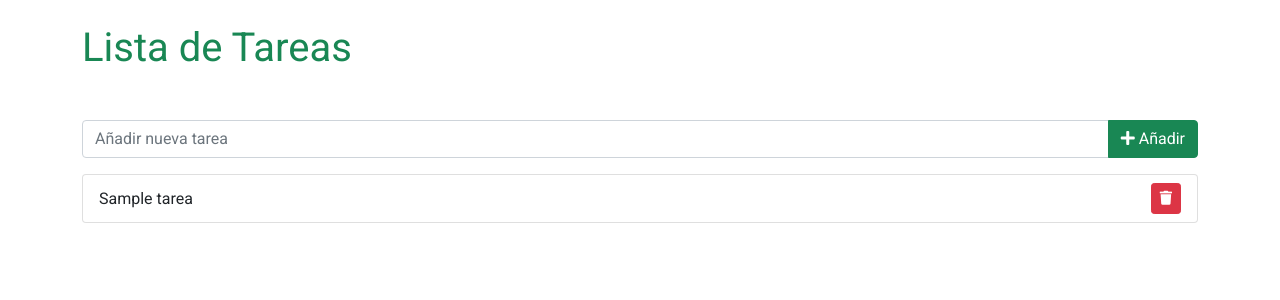
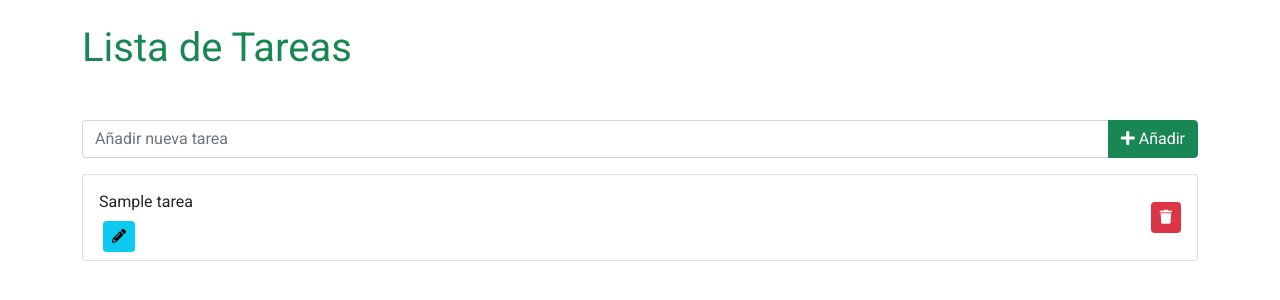
Before and after one commit to DavidDevGt/slim_twig_todo, a PHP site: template templates/tareas.twig in a window 1280 px wide. Shown: the top 300 px of the page. Run offline with PHP 8.4, Linux system fonts and the light colour scheme; the template is opened without the code that fills it: most values are stand-ins (such as "Sample title", 1, 10 or a date in 2020); some libraries are stand-ins or nearby versions.

Commit message:
Add task editing functionality to index.php and tareas.twig

```diff
--- a/templates/tareas.twig
+++ b/templates/tareas.twig
@@ -27,7 +27,15 @@
 			<ul class="list-group">
 				{% for tarea in tareas %}
 					<li class="list-group-item d-flex justify-content-between align-items-center">
-						{{ tarea }}
+						<form action="/tareas/editar/{{ loop.index0 }}" method="post" class="form-inline">
+							<input type="text" name="tarea" class="form-control-plaintext tarea-editable" value="{{ tarea }}" readonly>
+							<button type="button" class="btn btn-info btn-sm mx-1 editar-tarea">
+								<i class="fas fa-pencil-alt"></i>
+							</button>
+							<button type="submit" class="btn btn-success btn-sm mx-1 guardar-tarea" style="display:none;">
+								<i class="fas fa-save"></i>
+							</button>
+						</form>
 						<form action="/tareas/{{ loop.index0 }}" method="post">
 							<button type="submit" class="btn btn-danger btn-sm">
 								<i class="fas fa-trash"></i>
@@ -37,6 +45,18 @@
 				{% endfor %}
 			</ul>
 		</div>
+		<script>
+			document.querySelectorAll('.editar-tarea').forEach(function (btn) {
+            btn.addEventListener('click', function () {
+            let tarea = this.parentNode.querySelector('.tarea-editable');
+            tarea.readOnly = false;
+            tarea.classList.remove('form-control-plaintext');
+            tarea.classList.add('form-control');
+            this.style.display = 'none';
+            this.nextElementSibling.style.display = 'inline-block';
+            });
+            });
+		</script>
 		<script src="https://cdn.jsdelivr.net/npm/bootstrap@5.0.0/dist/js/bootstrap.bundle.min.js"></script>
 	</body>
 </html>
```
Also changed, not shown: index.php (+14 -0 lines).
